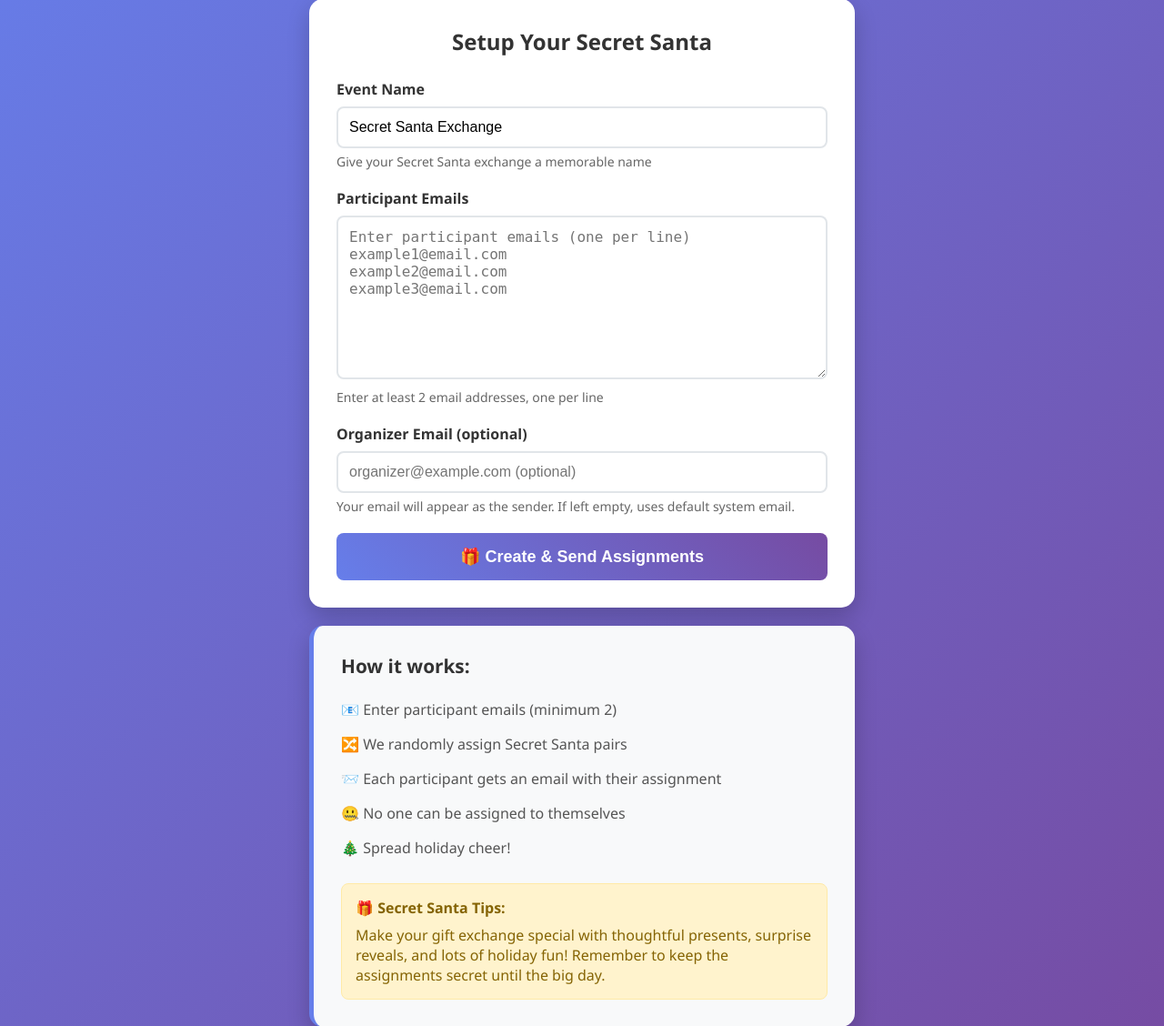
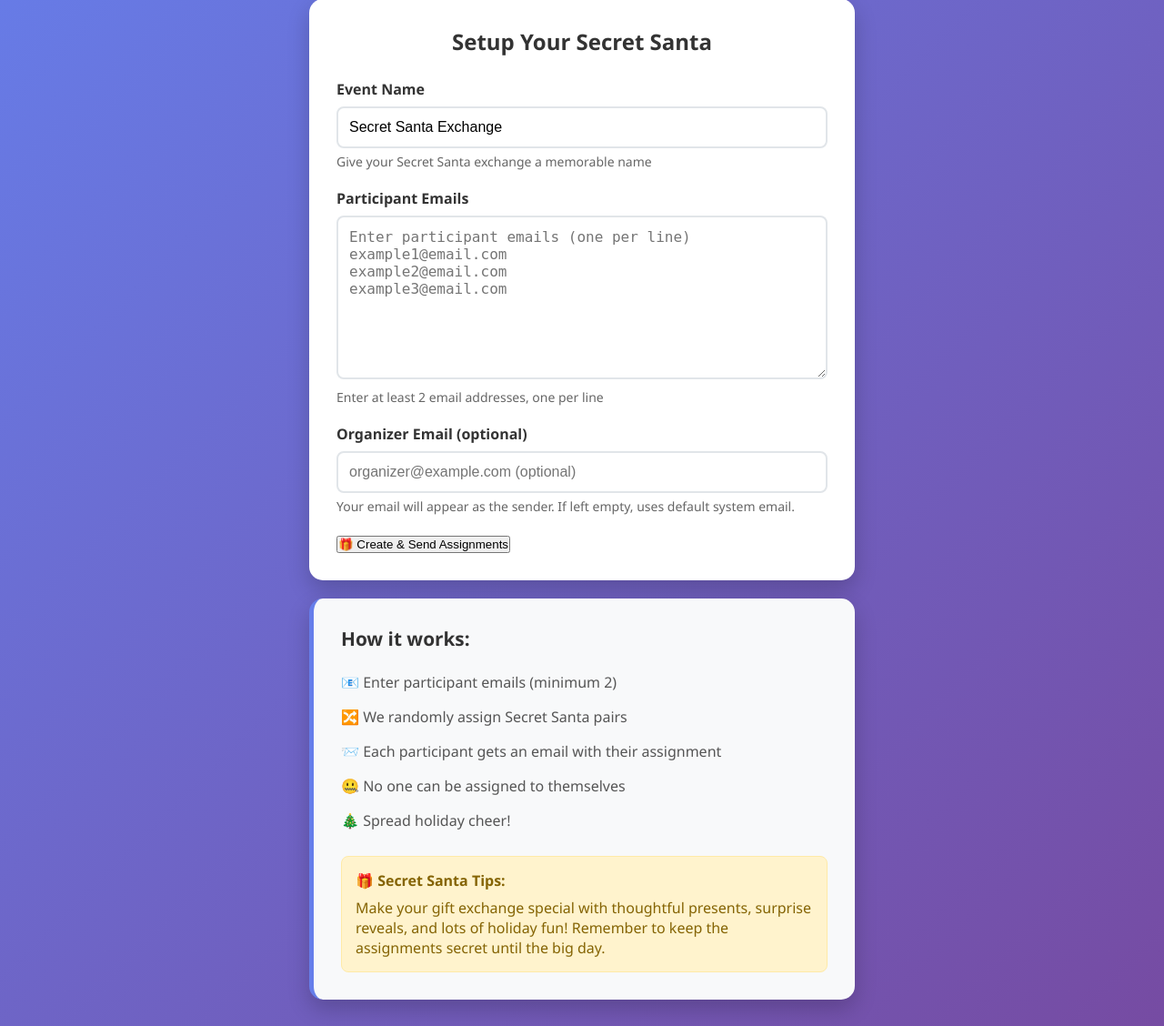
Before and after one commit to cmsgraham/secret-santa, a Flask app: page / in a window 1280 px wide. Shown: the part 143-1271 px from the top of the page at 91% size. Run offline with Flask 3, Linux system fonts and the light colour scheme.

Commit message:
Remove conflicting btn-primary styles from global stylesheet

```diff
--- a/static/styles.css
+++ b/static/styles.css
@@ -92,24 +92,8 @@ header p {
     text-decoration: underline;
 }
 
-.btn-primary:not(.action-buttons .btn-primary) {
-    width: 100%;
-    padding: 15px;
-    background: linear-gradient(45deg, #667eea, #764ba2);
-    color: white;
-    border: none;
-    border-radius: 8px;
-    font-size: 18px;
-    font-weight: 600;
-    cursor: pointer;
-    transition: transform 0.2s ease, box-shadow 0.2s ease;
-    position: relative;
-}
-
-.btn-primary:not(.action-buttons .btn-primary):hover:not(:disabled) {
-    transform: translateY(-2px);
-    box-shadow: 0 5px 15px rgba(102, 126, 234, 0.4);
-}
+/* Button styles are handled in template-specific stylesheets */
+/* .btn-primary rules removed to avoid conflicts */
 
 .btn-primary:disabled {
     opacity: 0.7;
--- a/templates/manage_event.html
+++ b/templates/manage_event.html
@@ -4,7 +4,7 @@
     <meta charset="UTF-8">
     <meta name="viewport" content="width=device-width, initial-scale=1.0">
     <title>Manage {{ event.name }} - Secret Santa</title>
-    <link rel="stylesheet" href="{{ url_for('static', filename='styles.css') }}?v=3">
+    <link rel="stylesheet" href="{{ url_for('static', filename='styles.css') }}?v=4">
     <style>
         .manage-container {
             max-width: 900px;
```
